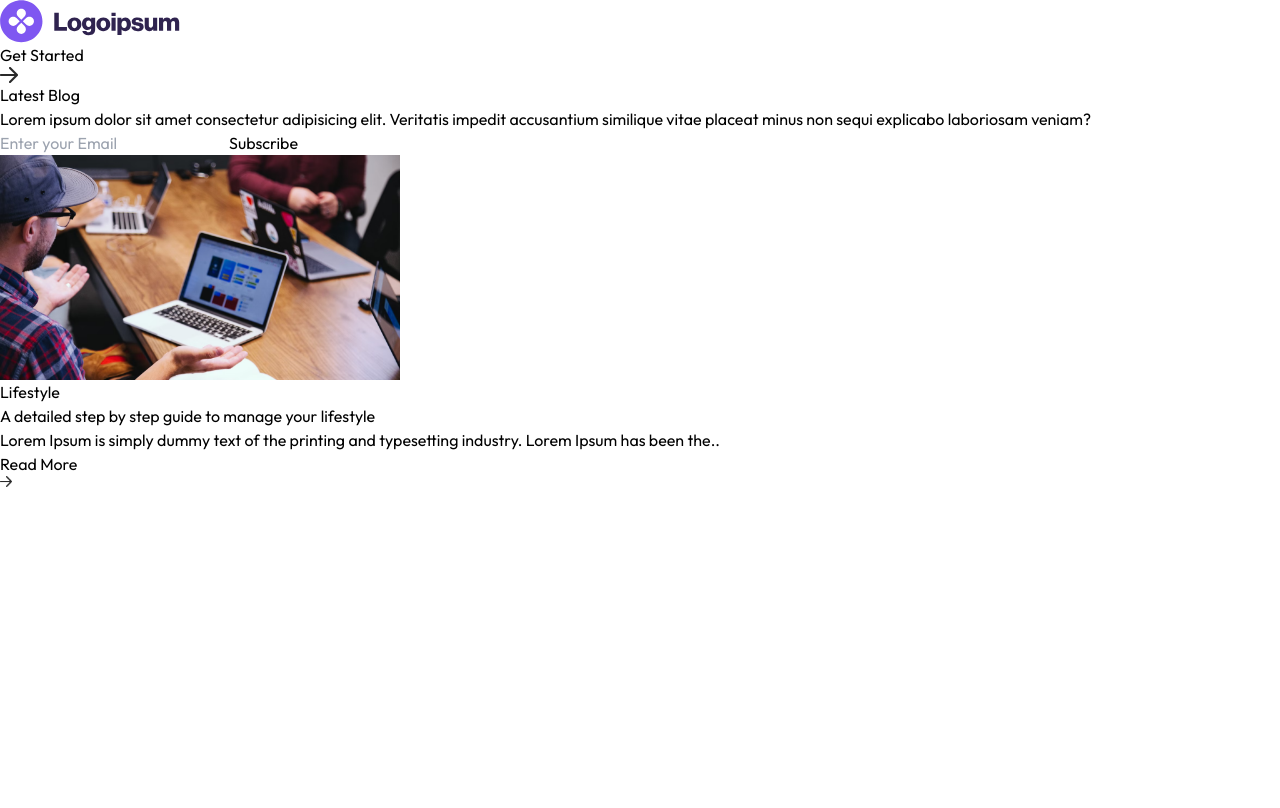
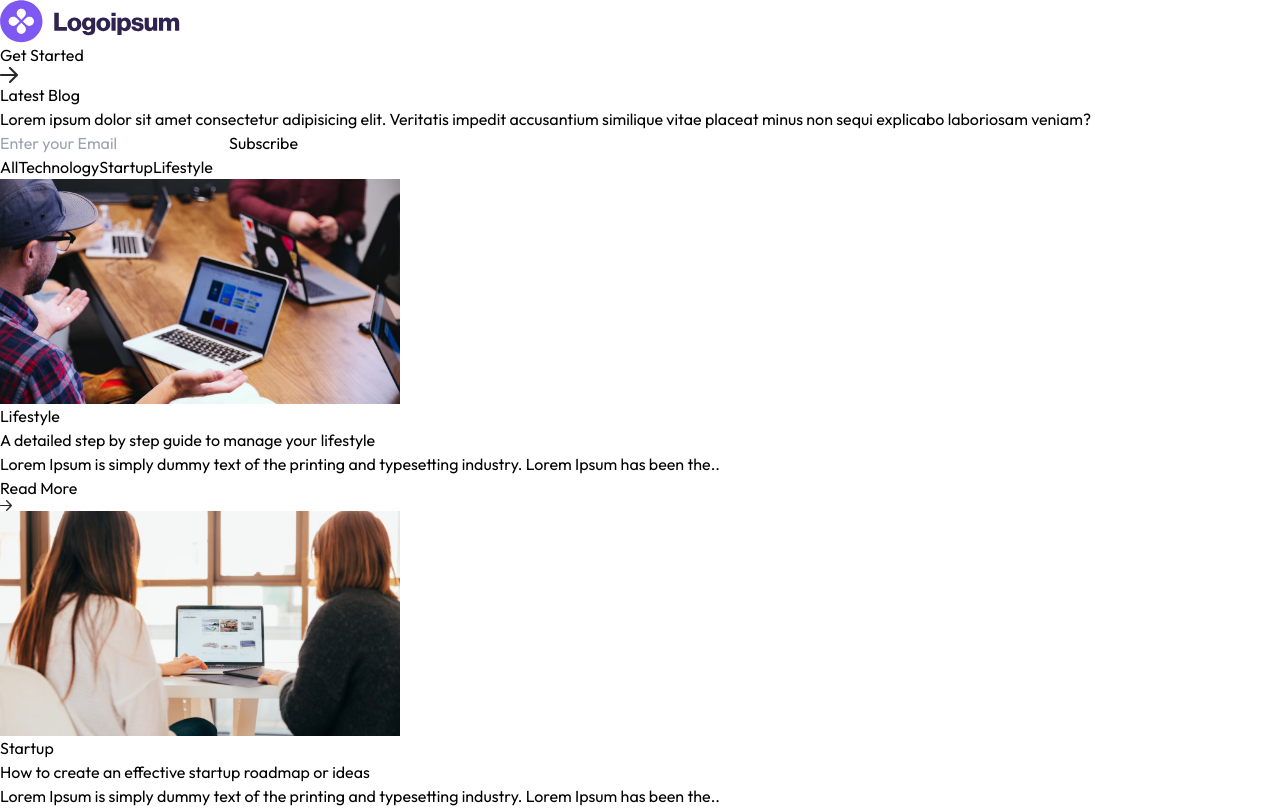
Before and after one commit to JUDHI3134/next-jb-blog, a Next.js app: page / in a window 1280 px wide. Shown: the top 808 px of the page. Built offline with nearby package versions, Linux system fonts and the light colour scheme.

Commit message:
create blogList components

```diff
--- a/Components/BlogItem.jsx
+++ b/Components/BlogItem.jsx
@@ -3,14 +3,14 @@
 import { assets, blog_data } from "@/Assets/assets"
 import Image from "next/image"
 
-const BlogItem = () => {
+const BlogItem = ({title,description,image,category}) => {
   return (
     <div className="max-w-[330px] sm:max-w-[300px] bg-white border border-black hover:shadow-[-7px_7px_0px_#000000]">
-      <Image src={blog_data[0].image} alt="" width={400} height={400} className="border-b border-black" />
-      <p className="ml-5 mt-5 px-1 inline-block bg-black text-white text-sm">{blog_data[0].category}</p>
+      <Image src={image} alt="" width={400} height={400} className="border-b border-black" />
+      <p className="ml-5 mt-5 px-1 inline-block bg-black text-white text-sm">{category}</p>
       <div className="p-5">
-        <h5 className="mb-2 text-lg font-medium text-gray-900 tracking-tight">{blog_data[0].title}</h5>
-        <p className="mb-3 text-sm tracking-tight text-gray-700">{blog_data[0].description}</p>
+        <h5 className="mb-2 text-lg font-medium text-gray-900 tracking-tight">{title}</h5>
+        <p className="mb-3 text-sm tracking-tight text-gray-700">{description}</p>
         <div className="inline-flex items-center py-2 font-semibold text-center">
             Read More <Image src={assets.arrow} alt="" width={12} className="ml-2" />
         </div>
--- /dev/null
+++ b/Components/BlogList.jsx
@@ -0,0 +1,23 @@
+import { blog_data } from '@/Assets/assets'
+import React from 'react'
+import BlogItem from './BlogItem'
+
+const BlogList = () => {
+  return (
+    <div>
+      <div className='flex justify-center gap-6 my-10'>
+        <button className='bg-black text-white py-1 px-4 rounded-sm'>All</button>
+        <button>Technology</button>
+        <button>Startup</button>
+        <button>Lifestyle</button>
+      </div>
+      <div className='flex flex-wrap justify-around gap-1 gap-y-10 mb-16 xl:mx-24'>
+         {blog_data.map((item,index)=>{
+            return <BlogItem key={index} image={item.image} description={item.description} category={item.category} title={item.title} />
+         })}
+      </div>
+    </div>
+  )
+}
+
+export default BlogList
--- a/app/page.js
+++ b/app/page.js
@@ -1,11 +1,11 @@
-import BlogItem from "@/Components/BlogItem";
+import BlogList from "@/Components/BlogList";
 import Header from "@/Components/Header";
 
 export default function Home() {
   return (
     <>
       <Header/>
-      <BlogItem/>
+      <BlogList/>
     </>
   );
 }
```
